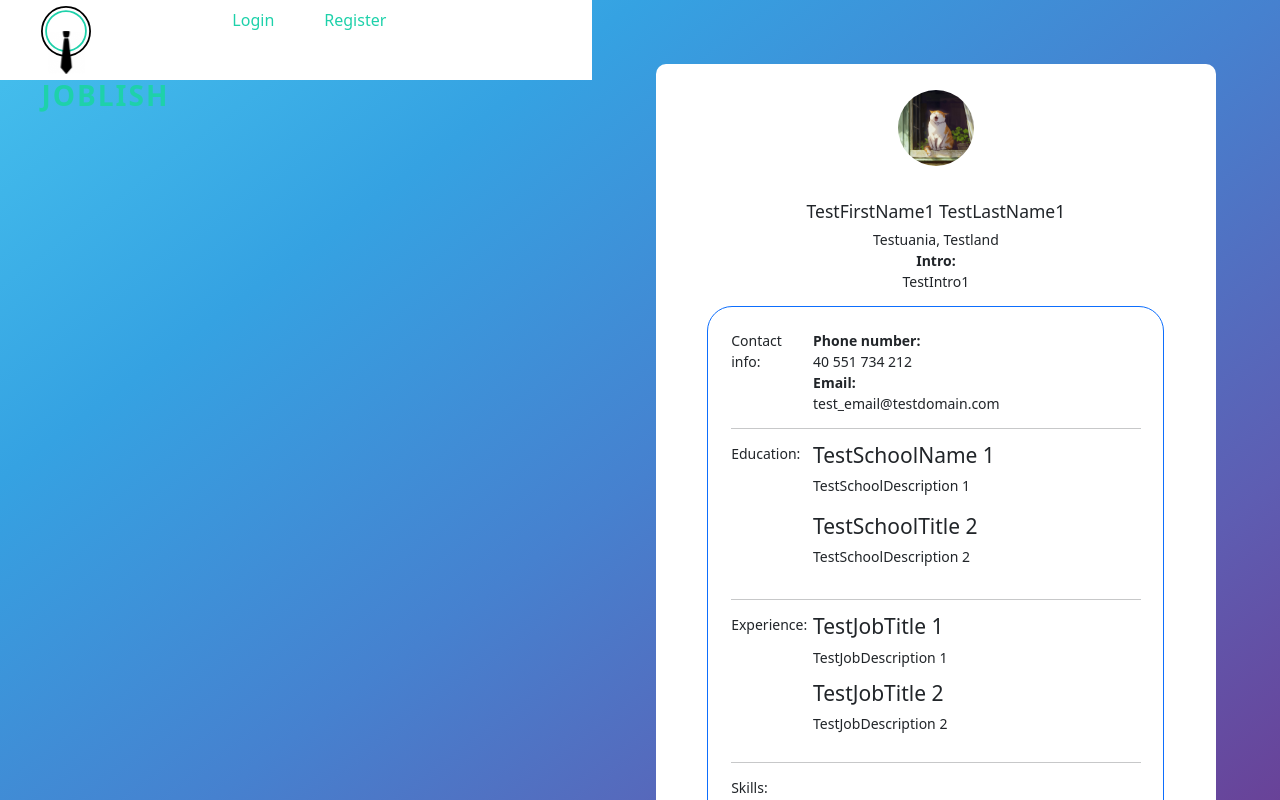
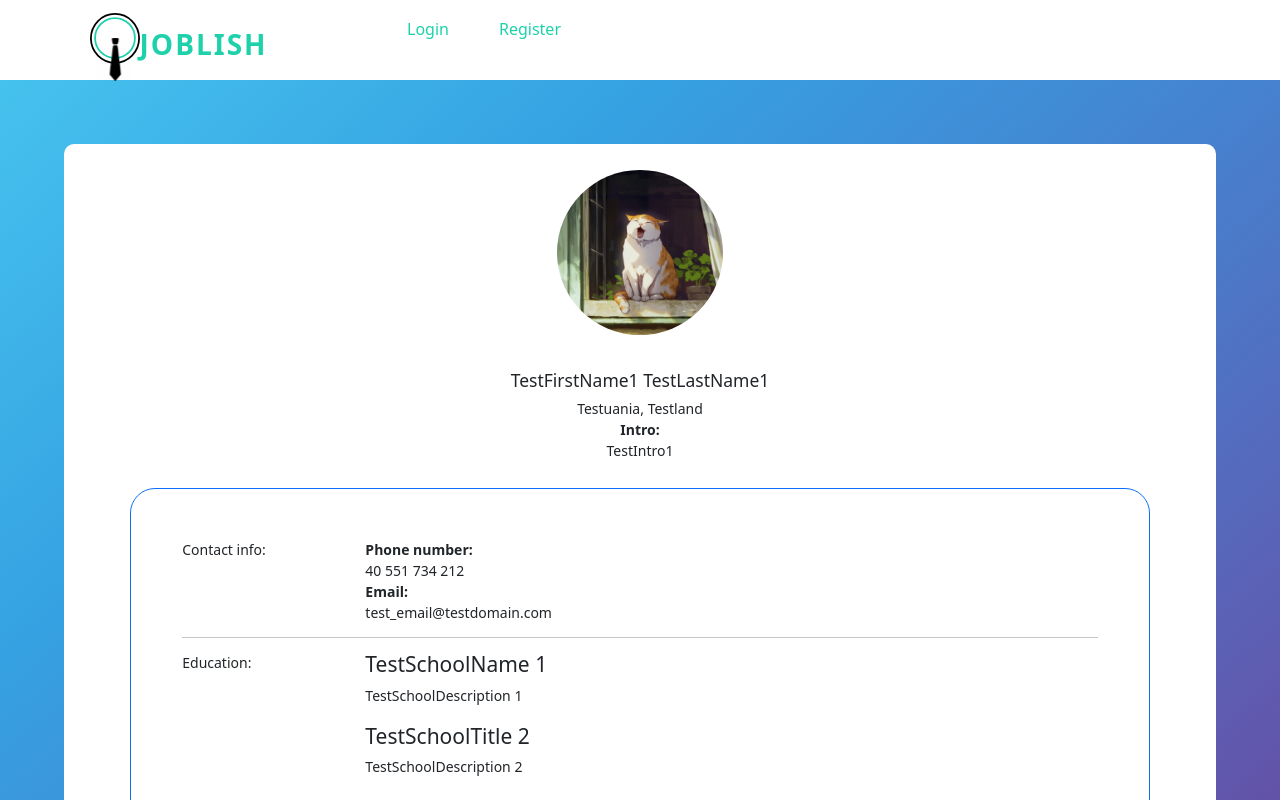
Before and after one commit to SabrinaStaicu/joblish-frontend, a React (Create React App) app: page /account in a window 1280 px wide. Shown: the top 800 px of the page. Built offline with nearby package versions, Linux system fonts and the light colour scheme.

Commit message:
Removed dead code

```diff
--- a/src/components/company/CompanyCard.js
+++ b/src/components/company/CompanyCard.js
@@ -65,7 +65,6 @@ const CompanyCard = (props) => {
                                 job => <JobCard picture={props.picture} job={job}/>
                             )
                         }
-
                 </Collapse>
             </React.Fragment>
 
--- a/src/components/main/HomePage.js
+++ b/src/components/main/HomePage.js
@@ -6,10 +6,6 @@ const HomePage = () => {
     return (
         <>
             <Header />
-
-            {/* <FilterSection /> */}
-
-
             <JobsSection />
         </>
     );
--- a/src/components/main/NavBar.js
+++ b/src/components/main/NavBar.js
@@ -40,7 +40,6 @@ const NavBar = ({color, homePosition}) => {
 
 
     const loggedIn = !!(localStorage.getItem("joblishUser"))
-    // const loggedIn = false;
 
     return (
         <nav style={{backgroundColor:"" + stickyColor, position:"" + position, zIndex:"3"}}>
--- a/src/components/user_page/UserPage.js
+++ b/src/components/user_page/UserPage.js
@@ -50,10 +50,12 @@ export default function UserPage() {
     // useEffect will query directly to the users/id and get the exact user
 
     return (
-        <div className="user-page" style={userPageStyle}>
+        <>
             <NavBar />
-            <UserDetails userData={userData} />
-        </div>
+            <div className="user-page" style={userPageStyle}>
+                <UserDetails userData={userData} />
+            </div>
+        </>
     )
 }
 
```
